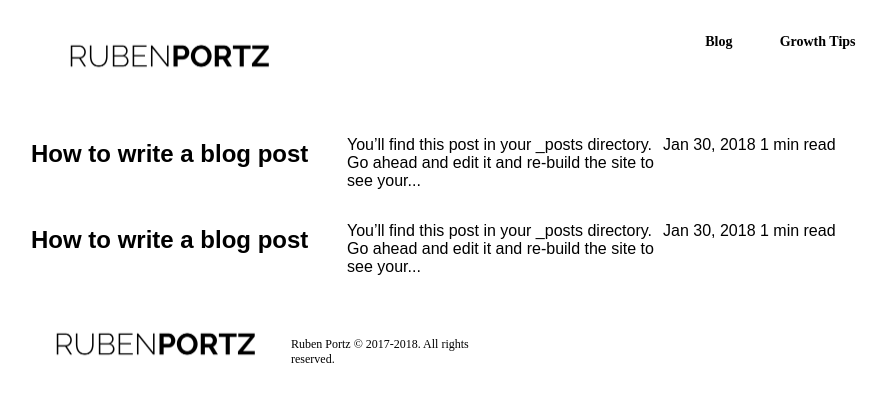
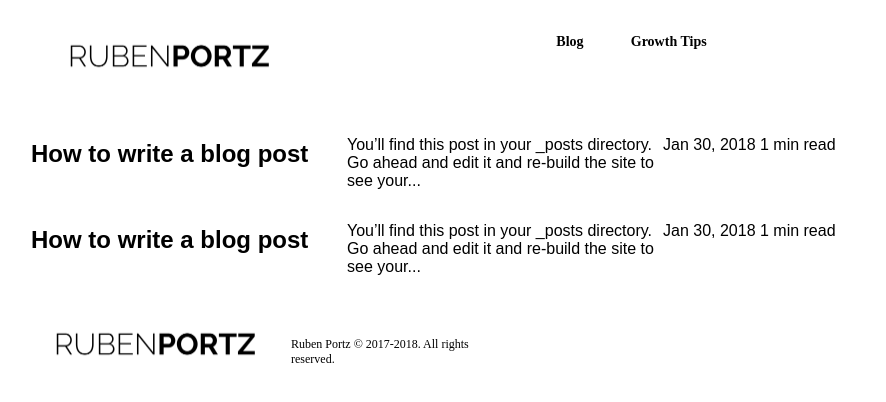
Before and after one commit to rubenportz/Ruben-Portz, a Jekyll site: the page built from index.html, in a window 1280 px wide. Shown: the top 402 px of the page, without its empty margins (135-1021 px from the left). Built offline with Jekyll 4.4.1, drawn with Linux system fonts in a browser that asks for light colours.

Commit message:
Update header.html

```diff
--- a/_includes/header.html
+++ b/_includes/header.html
@@ -29,15 +29,15 @@
   grid-row: 1;
 }
 .blog-menu {
-  grid-column: 7/7;
+  grid-column: 5/5;
   grid-row: 1;
 }
 .growth-tips-menu {
-  grid-column: 8/10;
+  grid-column: 6/8;
   grid-row: 1;
 }
 .contact-menu {
-  grid-column: 10/10;
+  grid-column: 9/10;
   grid-row: 1;
 }
 
```
